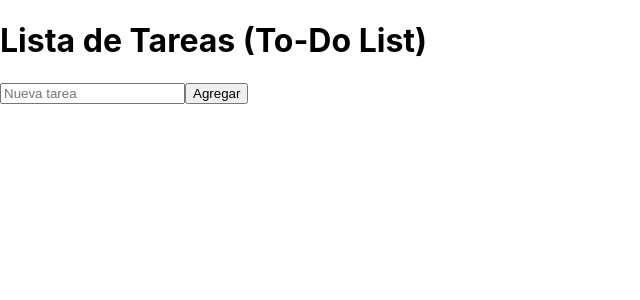
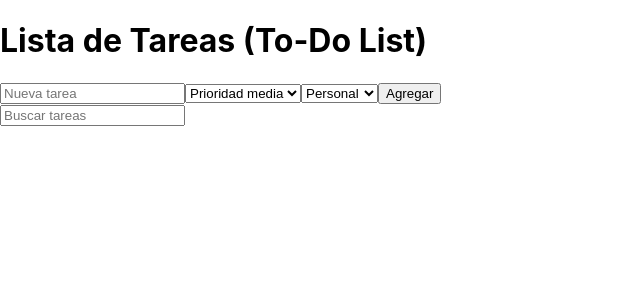
Before and after one commit to AldG99/lista-tareas, a React (Create React App) app: page / in a window 1280 px wide. Shown: the top 300 px of the page, without its empty margins (0-640 px from the left). Built offline with nearby package versions, Linux system fonts and the light colour scheme; the HTML template or start-up script is replaced by a standard one.

Commit message:
Añadir barra buscar tareas

```diff
--- a/src/App.js
+++ b/src/App.js
@@ -3,11 +3,23 @@ import React, { useState } from 'react';
 function App() {
   const [tasks, setTasks] = useState([]);
   const [newTask, setNewTask] = useState('');
+  const [taskPriority, setTaskPriority] = useState('medium');
+  const [taskCategory, setTaskCategory] = useState('general');
+  const [searchTerm, setSearchTerm] = useState('');
 
   const addTask = () => {
     if (newTask.trim() !== '') {
-      setTasks([...tasks, newTask]);
+      const task = {
+        text: newTask,
+        priority: taskPriority,
+        category: taskCategory,
+        dueDate: null,
+      };
+      setTasks([...tasks, task]);
       setNewTask('');
+      setTaskPriority('medium');
+      setTaskCategory('general');
+      setSearchTerm('');
     }
   };
 
@@ -17,9 +29,9 @@ function App() {
     setTasks(updatedTasks);
   };
 
-  const updateTask = (index, updatedText) => {
+  const updateTask = (index, updatedTask) => {
     const updatedTasks = [...tasks];
-    updatedTasks[index] = updatedText;
+    updatedTasks[index] = updatedTask;
     setTasks(updatedTasks);
   };
 
@@ -33,18 +45,49 @@ function App() {
           value={newTask}
           onChange={(e) => setNewTask(e.target.value)}
         />
+        <select
+          onChange={(e) => setTaskPriority(e.target.value)}
+          value={taskPriority}
+        >
+          <option value="high">Alta prioridad</option>
+          <option value="medium">Prioridad media</option>
+          <option value="low">Baja prioridad</option>
+        </select>
+        <select
+          onChange={(e) => setTaskCategory(e.target.value)}
+          value={taskCategory}
+        >
+          <option value="personal">Personal</option>
+          <option value="work">Trabajo</option>
+          <option value="shopping">Compras</option>
+        </select>
         <button onClick={addTask}>Agregar</button>
       </div>
+      <div>
+        <input
+          type="text"
+          placeholder="Buscar tareas"
+          value={searchTerm}
+          onChange={(e) => setSearchTerm(e.target.value)}
+        />
+      </div>
       <ul>
-        {tasks.map((task, index) => (
+        {tasks
+          .filter((task) =>
+            task.text.toLowerCase().includes(searchTerm.toLowerCase())
+          )
+          .map((task, index) => (
             <li key={index}>
-            <span>{task}</span>
+              <span>{task.text}</span>
+              <span> | Prioridad: {task.priority}</span>
+              <span> | Categoría: {task.category}</span>
+              {task.dueDate && <span> | Vence el: {task.dueDate}</span>}
               <button onClick={() => deleteTask(index)}>Eliminar</button>
               <button
                 onClick={() => {
-                const updatedText = prompt('Editar tarea:', task);
+                  const updatedText = prompt('Editar tarea:', task.text);
                   if (updatedText !== null) {
-                  updateTask(index, updatedText);
+                    updateTask(index, { ...task, text: updatedText });
                   }
                 }}
               >
```
Also changed, not shown: src/App.scss (deleted, +0 -38 lines). Lines whose indentation alone changed are shown as unchanged.
